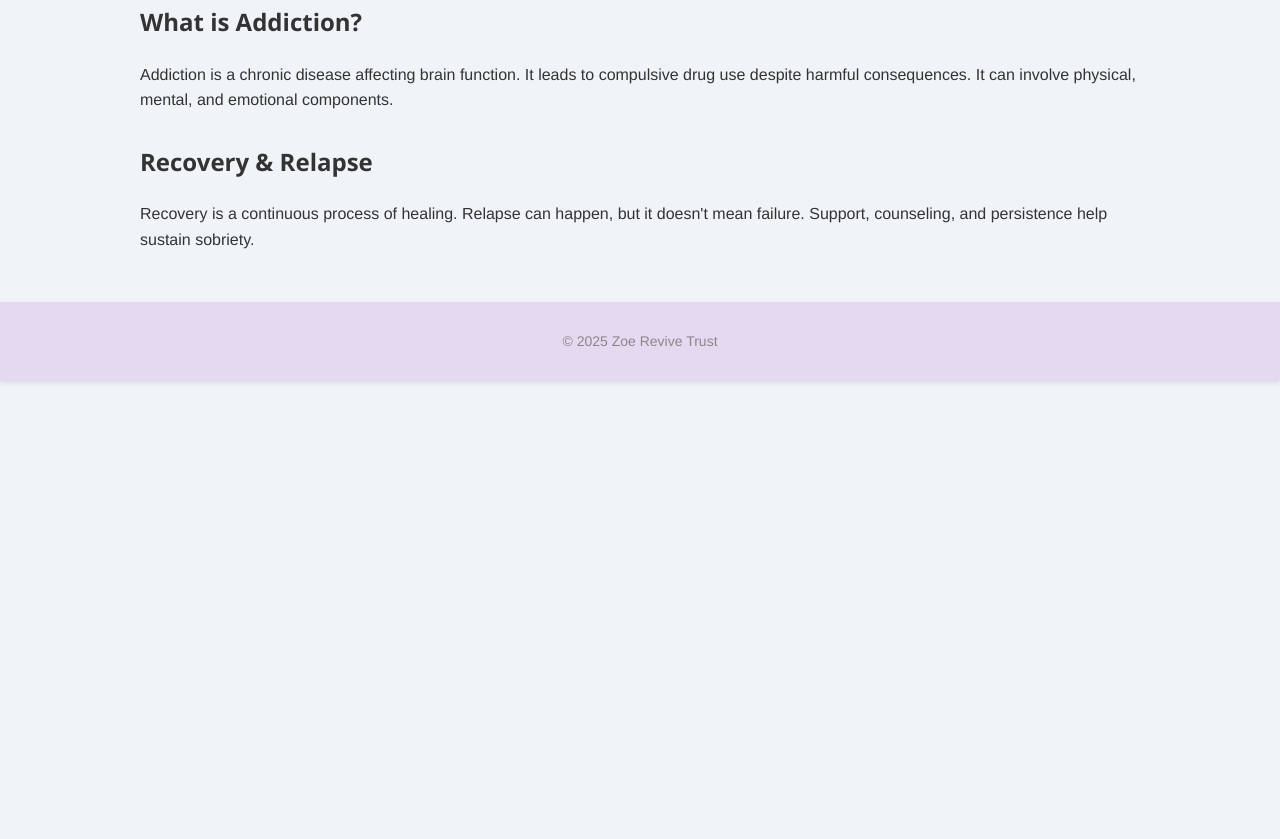
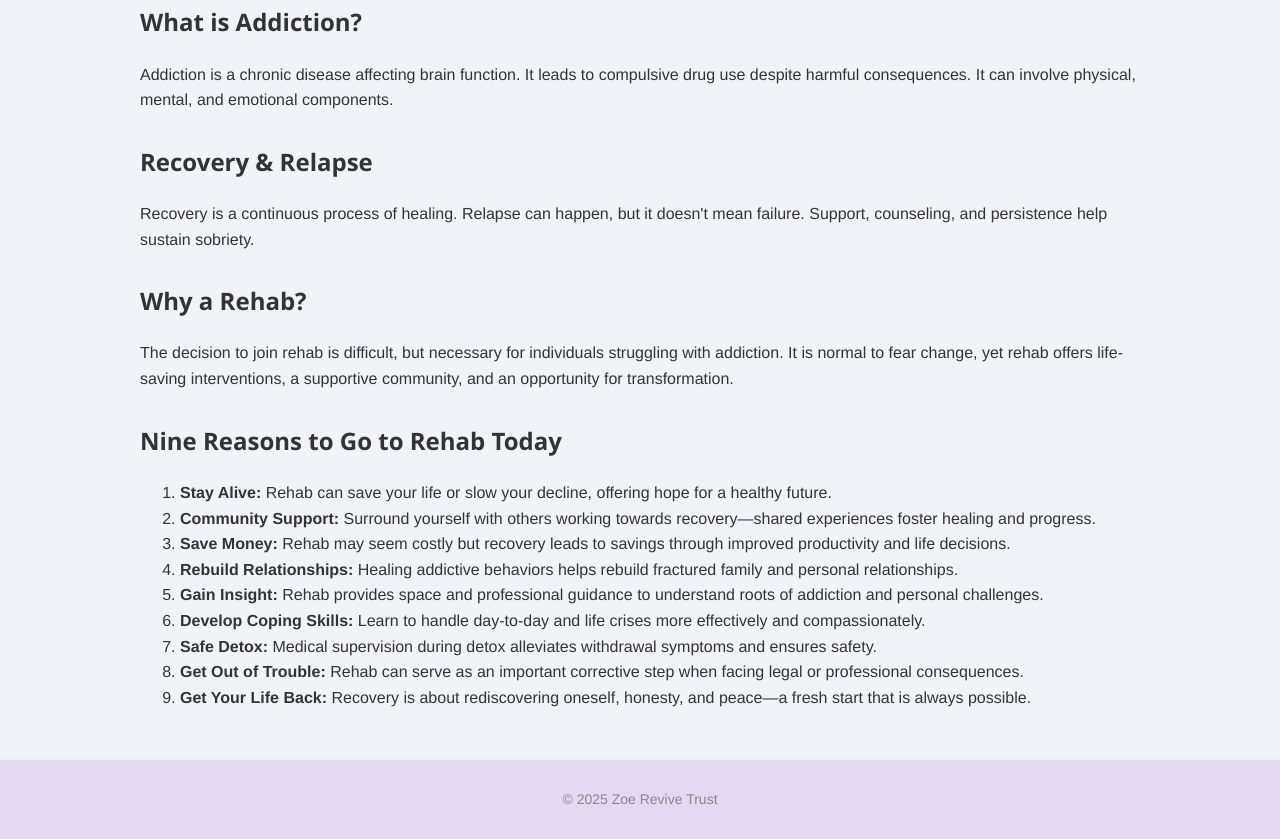
Before and after one commit to ramjisrk/ramjisrk.github.io, a plain HTML site: page education.html in a window 1280 px wide. Shown: the part 203-1042 px from the top of the page. Before the commit the page ends 800 px from the top, so only its background shows below. Drawn offline with Linux system fonts and the light colour scheme.

Commit message:
Update education.html

```diff
--- a/education.html
+++ b/education.html
@@ -28,6 +28,32 @@
     <h2>Recovery & Relapse</h2>
     <p>Recovery is a continuous process of healing. Relapse can happen, but it doesn't mean failure. Support, counseling, and persistence help sustain sobriety.</p>
   </section>
+
+<section>
+        <h2>Why a Rehab?</h2>
+        <p>
+            The decision to join rehab is difficult, but necessary for individuals struggling with addiction. It is normal to fear change, yet rehab offers life-saving interventions, a supportive community, and an opportunity for transformation.
+        </p>
+    </section>
+
+
+  <section>
+        <h2>Nine Reasons to Go to Rehab Today</h2>
+        <ol>
+            <li><strong>Stay Alive:</strong> Rehab can save your life or slow your decline, offering hope for a healthy future.</li>
+            <li><strong>Community Support:</strong> Surround yourself with others working towards recovery—shared experiences foster healing and progress.</li>
+            <li><strong>Save Money:</strong> Rehab may seem costly but recovery leads to savings through improved productivity and life decisions.</li>
+            <li><strong>Rebuild Relationships:</strong> Healing addictive behaviors helps rebuild fractured family and personal relationships.</li>
+            <li><strong>Gain Insight:</strong> Rehab provides space and professional guidance to understand roots of addiction and personal challenges.</li>
+            <li><strong>Develop Coping Skills:</strong> Learn to handle day-to-day and life crises more effectively and compassionately.</li>
+            <li><strong>Safe Detox:</strong> Medical supervision during detox alleviates withdrawal symptoms and ensures safety.</li>
+            <li><strong>Get Out of Trouble:</strong> Rehab can serve as an important corrective step when facing legal or professional consequences.</li>
+            <li><strong>Get Your Life Back:</strong> Recovery is about rediscovering oneself, honesty, and peace—a fresh start that is always possible.</li>
+        </ol>
+    </section>
+
+
+
 </main>
 <footer>
   <p>&copy; 2025 Zoe Revive Trust</p>
```
